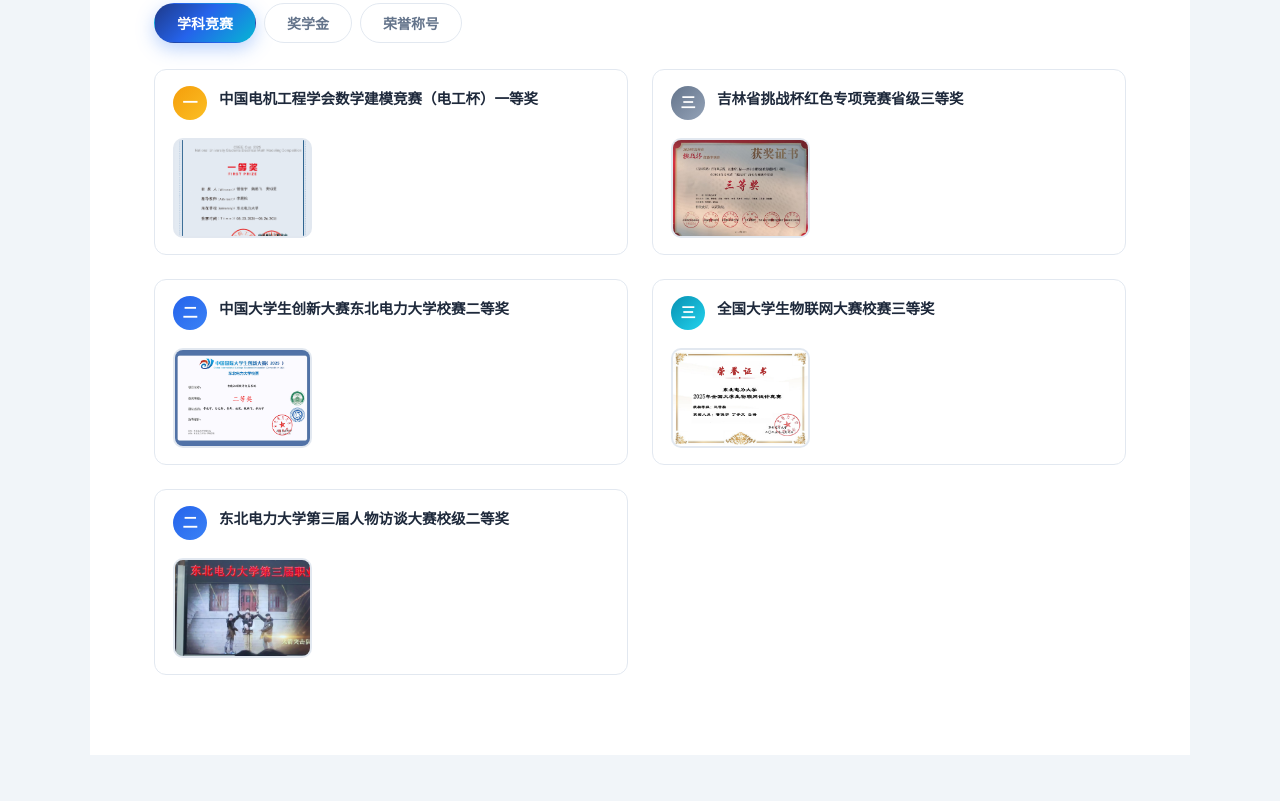
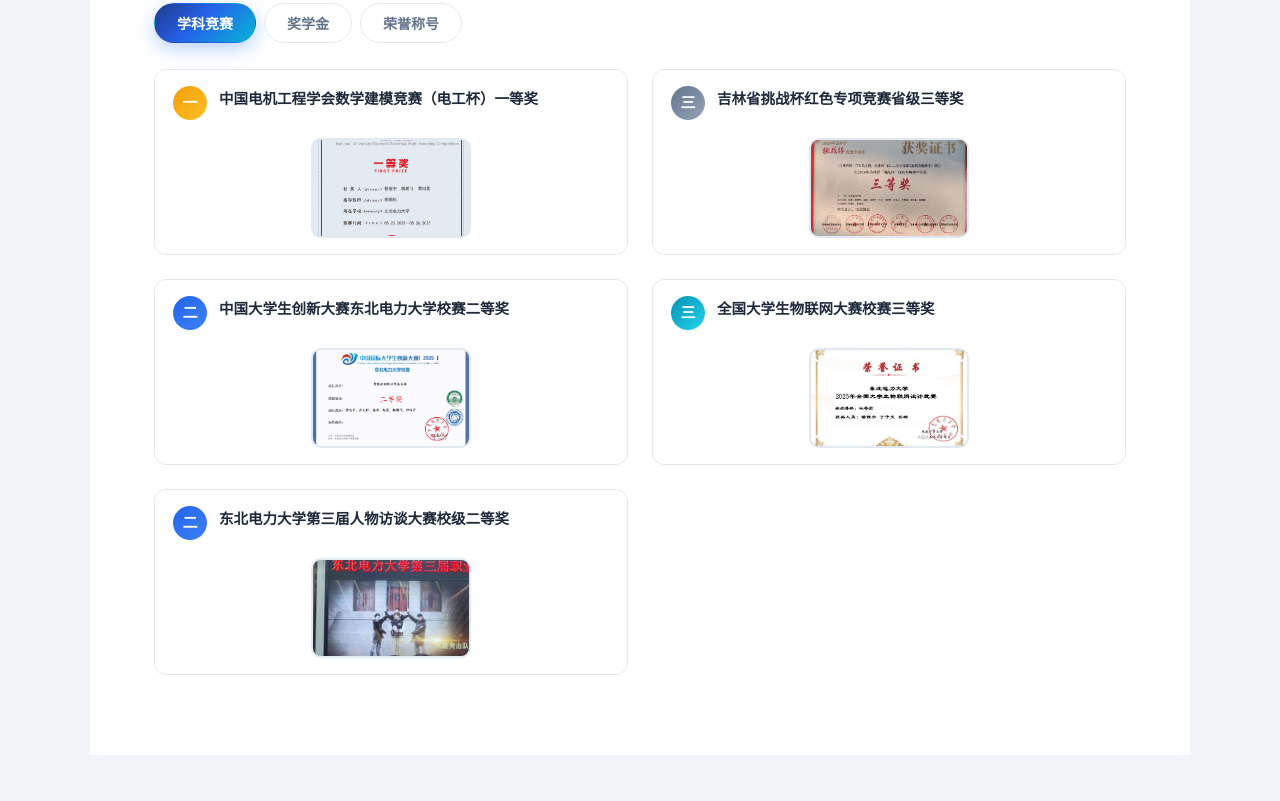
Before and after one commit to NancyNax/resume, a plain HTML site: page index.html in a window 1280 px wide. Shown: the part 3919-4720 px from the top of the page. Drawn offline with Linux system fonts and the light colour scheme.

Commit message:
优化图片展示：图片居中显示（单图/多图）

```diff
--- a/index.html
+++ b/index.html
@@ -210,9 +210,9 @@
   .contact-item .c-value { font-size: 15px; font-weight: 700; word-break: break-all; }
 
   /* ===== 实践图片网格 ===== */
-  .photo-grid { margin-top: 14px; }
-  .photo-grid-inner { display: grid; grid-template-columns: repeat(auto-fill, minmax(130px, 1fr)); gap: 10px; }
-  .photo-thumb { display: block; border-radius: 10px; overflow: hidden; border: 2px solid transparent; transition: all .3s; cursor: zoom-in; background: #e2e8f0; }
+  .photo-grid { margin-top: 14px; display: flex; justify-content: center; }
+  .photo-grid-inner { display: flex; flex-wrap: wrap; justify-content: center; gap: 10px; }
+  .photo-thumb { display: block; width: 160px; flex-shrink: 0; border-radius: 10px; overflow: hidden; border: 2px solid transparent; transition: all .3s; cursor: zoom-in; background: #e2e8f0; }
   .photo-thumb:hover { border-color: var(--primary-light); transform: translateY(-3px); box-shadow: 0 8px 20px rgba(15,23,42,.18); }
   .photo-thumb img { width: 100%; height: 96px; object-fit: cover; display: block; }
   .award .photo-grid { flex-basis: 100%; margin-top: 6px; }
```
